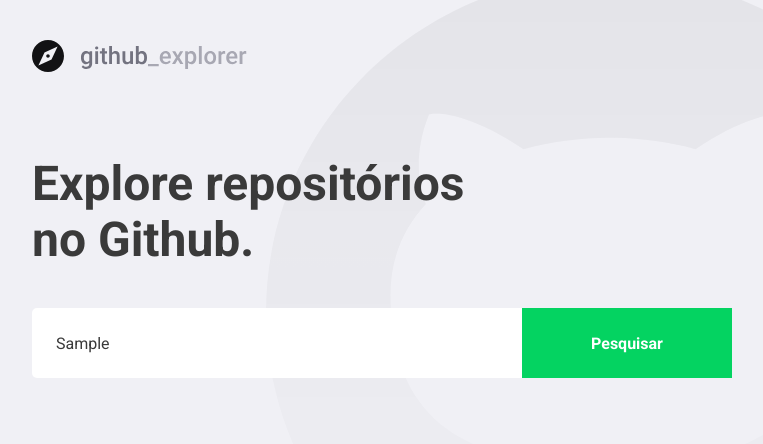
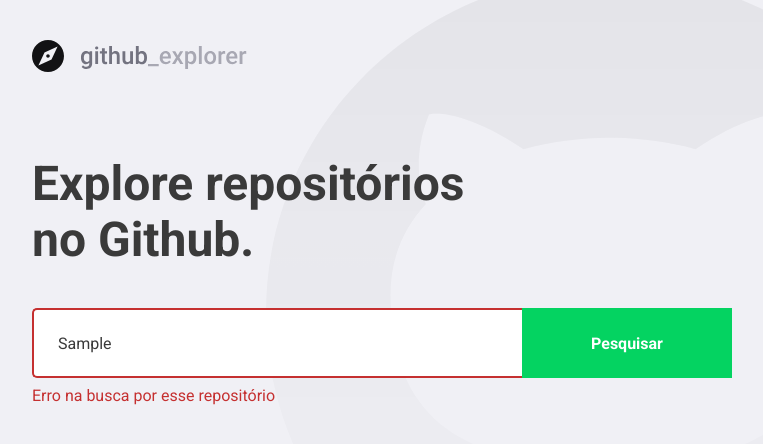
Before and after one commit to FranciscoMaik/Application_react_Github_explorer, a React (Create React App) app: page / in a window 1280 px wide. Both pictures are taken after typing "Sample" into the empty fields and a click on the button "Pesquisar". Shown: the top 444 px of the page, without its empty margins (148-911 px from the left). Built offline with nearby package versions, Linux system fonts and the light colour scheme; no server answers.

Commit message:
Adding conditional in archivo typescript and receving data for styled component

```diff
--- a/src/pages/Dashboard/index.tsx
+++ b/src/pages/Dashboard/index.tsx
@@ -4,7 +4,9 @@
 
 import api from '../../services/api';
 
-import { Title, Form, Repositories } from './style';
+import {
+  Title, Form, Repositories, Error,
+} from './style';
 
 interface Repository{
   full_name: string;
@@ -18,18 +20,29 @@
 
 const Dashboard: React.FC = () => {
   const [repositories, setRepositories] = useState<Repository[]>([]);
+  const [inputError, setInputError] = useState('');
   const [newRepo, setNewRepo] = useState('');
 
   async function handleAddRepository(e: FormEvent<HTMLFormElement>): Promise<void> {
     e.preventDefault();
 
-    const response = await api.get<Repository>(`repos/${newRepo}`);
+    if (!newRepo) {
+      setInputError('Digite o autor/nome do repositório');
+      return;
+    }
 
-    const repository = response.data;
+    try {
+      const response = await api.get<Repository>(`repos/${newRepo}`);
 
-    setRepositories([...repositories, repository]);
+      const repository = response.data;
 
-    setNewRepo('');
+      setRepositories([...repositories, repository]);
+
+      setNewRepo('');
+      setInputError('');
+    } catch (error) {
+      setInputError('Erro na busca por esse repositório');
+    }
   }
 
   return (
@@ -37,10 +50,12 @@
       <img src={logoImg} alt="Github Explorer" />
       <Title>Explore repositórios no Github.</Title>
 
-      <Form onSubmit={handleAddRepository}>
+      <Form hasError={!!inputError} onSubmit={handleAddRepository}>
         <input value={newRepo} onChange={(e) => setNewRepo(e.target.value)} placeholder="Digite o nome do repositório" />
         <button type="submit">Pesquisar</button>
       </Form>
+
+      {inputError && <Error>{inputError}</Error>}
 
       <Repositories>
         {repositories.map((repository) => (
--- a/src/pages/Dashboard/style.ts
+++ b/src/pages/Dashboard/style.ts
@@ -1,5 +1,9 @@
-import styled from 'styled-components';
+import styled, { css } from 'styled-components';
 import { shade } from 'polished';
+
+interface FormProps {
+  hasError: boolean;
+}
 
 export const Title = styled.h1`
   font-size: 48px;
@@ -11,7 +15,7 @@
 
 `;
 
-export const Form = styled.form`
+export const Form = styled.form<FormProps>`
   margin-top: 40px;
   max-width: 700px;
 
@@ -24,6 +28,12 @@
     border: 0;
     border-radius: 5px 0 0 5px;
     color: #3a3a3a;
+    border: 2px solid #fff;
+    border-right: 0;
+
+    ${(props) => props.hasError && css`
+      border-color: #c53030;
+    `}
 
     &::placeholder{
       color: #a8a8b3;
@@ -97,3 +107,9 @@
     }
   }
 `;
+
+export const Error = styled.span`
+  display: block;
+  color: #c53030;
+  margin-top: 8px;
+`;
```
Also changed, not shown: .eslintrc.json.
